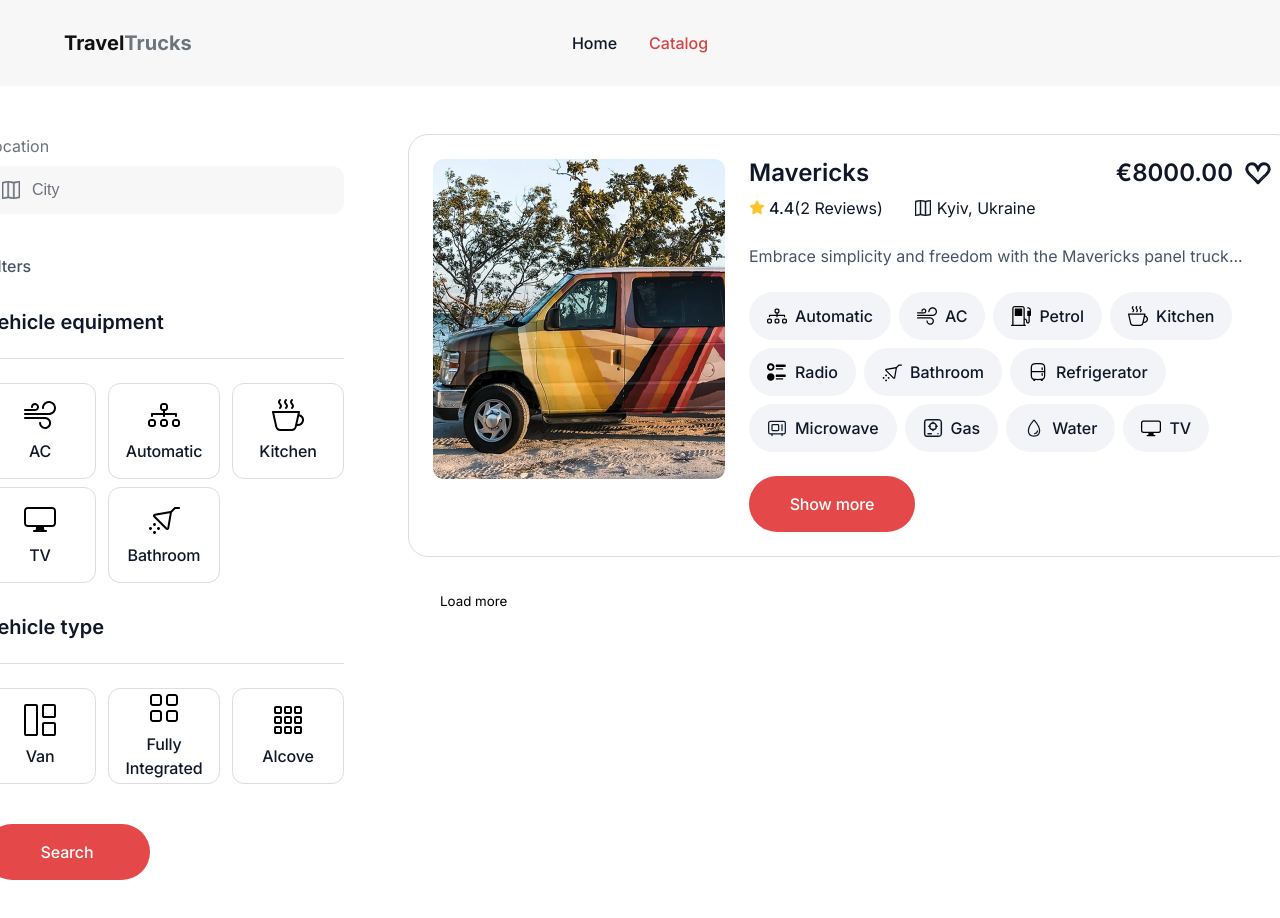
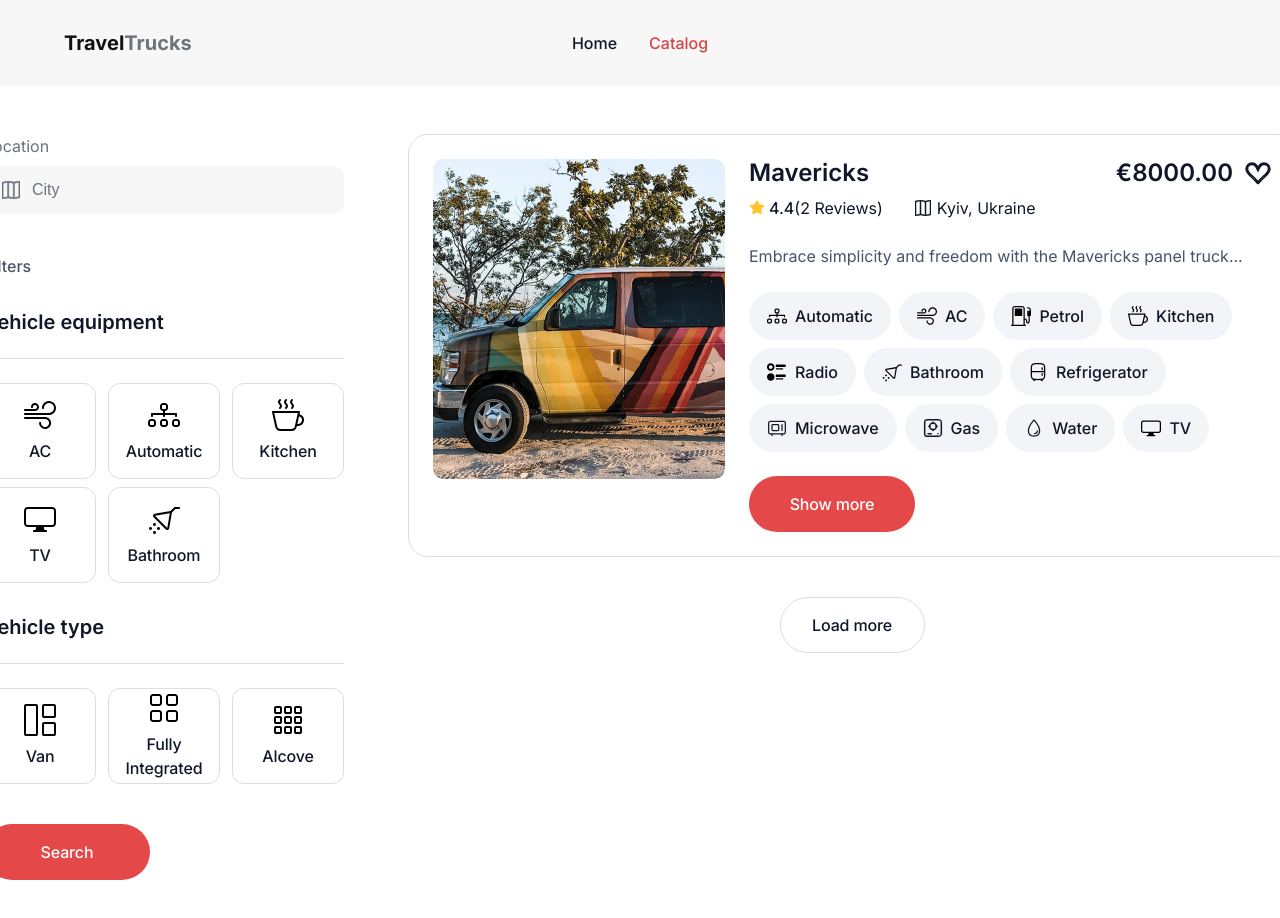
Before and after one commit to Sensei8760/travel-trucks, a Next.js app: page /catalog in a window 1280 px wide. Shown: the top 918 px of the page. Built offline with nearby package versions, Linux system fonts and the light colour scheme; no server answers.

Commit message:
add style button load more

```diff
--- a/components/CampersList/CampersList.module.css
+++ b/components/CampersList/CampersList.module.css
@@ -1,12 +1,44 @@
+.loadMore {
+    margin-top: 40px;
+  width: 145px;
+  height: 56px;
+  display: inline-flex;
+  align-items: center;
+  justify-content: center;
+  border-radius: 200px;
+  background: var(--white);
+  border: 1px solid var(--gray-light);
+  color: var(--main);
+  font-size: 16px;
+  cursor: pointer;
+  transition: border-color 180ms ease;
+/* padding: 16px 32px; */
+font-weight: 500;
+    line-height: 150%;
+    letter-spacing: -0.01em;
+}
+
+.loadMore:hover,
+.loadMore:focus-visible {
+  border-color: var(--button-hover);
+  outline: none;
+}
+
+.wrapper {
+  display: flex;
+  flex-direction: column;
+  align-items: center;
+}
 .list {
+    margin: 0;
+    padding: 0;
+    list-style: none;
+
     display: flex;
     flex-direction: column;
     gap: 32px;
 }
 
-.loadMore {
-    align-self: center;
-    margin-top: 24px;
-    padding: 12px 32px;
-    border-radius: 200px;
+.item {
+    margin: 0;
 }
```
